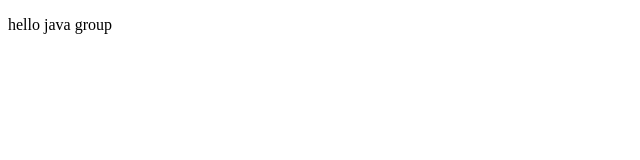
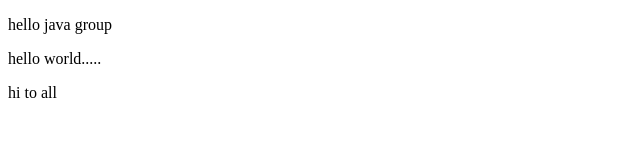
Before and after one commit to yesk-al/bbc, a plain HTML site: page index.html in a window 1280 px wide. Shown: the whole page, without its empty margins (0-640 px from the left). Drawn offline with Linux system fonts and the light colour scheme.

Commit message:
file
two file added

```diff
--- a/index.html
+++ b/index.html
@@ -8,5 +8,7 @@
 </head>
 <body>
    <p>hello java group</p>
+   <p>hello world.....</p>
+   <p>hi to all</p>
 </body>
 </html>
```
